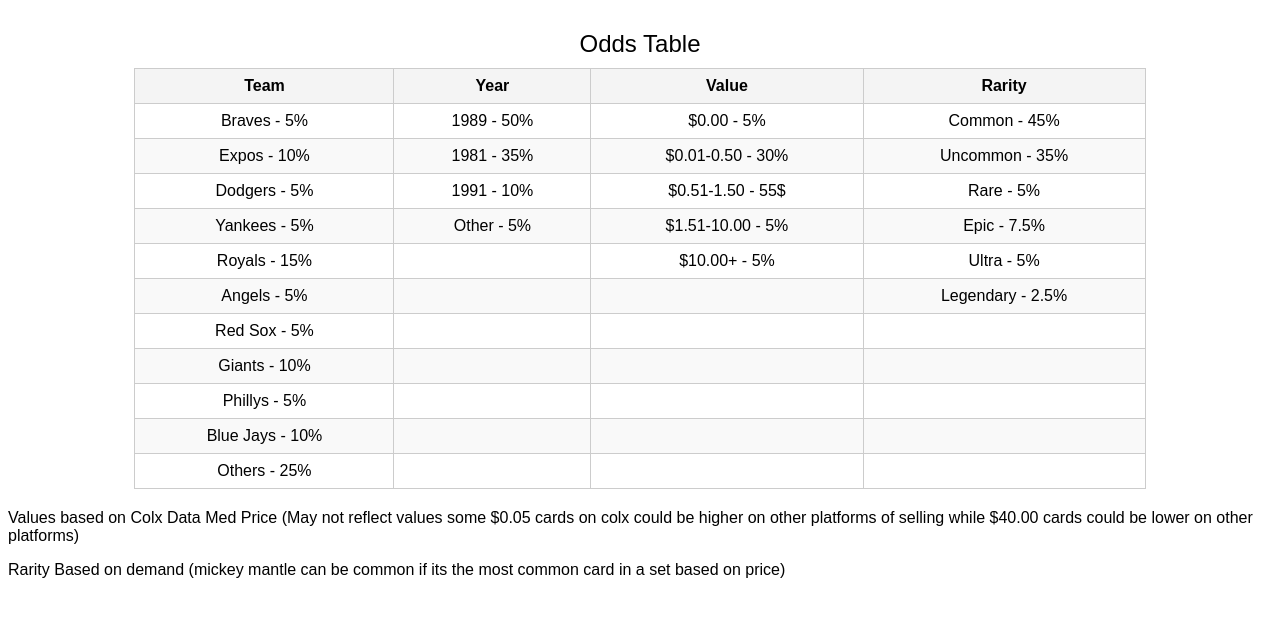
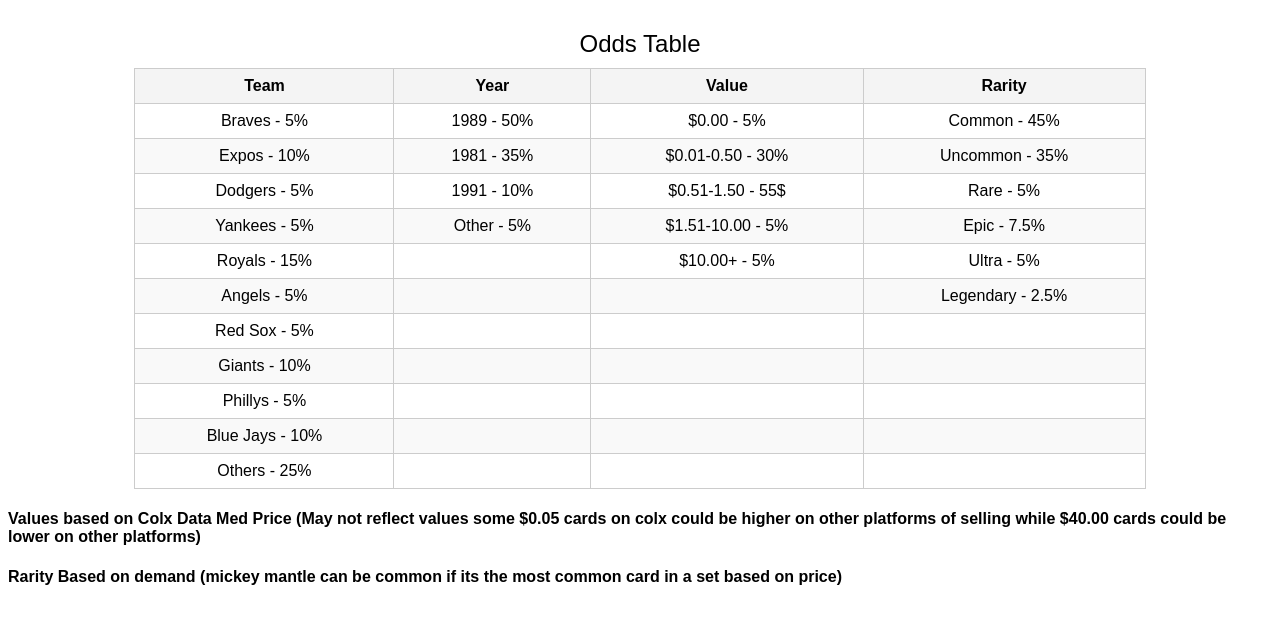
Before and after one commit to Zm86m/mysteryoddslisting, a plain HTML site: page Baseball/index.html in a window 1280 px wide. Drawn offline with Linux system fonts and the light colour scheme.

Commit message:
Update index.html

```diff
--- a/Baseball/index.html
+++ b/Baseball/index.html
@@ -56,7 +56,7 @@
             <tr><td>Others - 25%</td><td></td><td></td><td></td></tr>
         </tbody>
     </table>
-    <p>Values based on Colx Data Med Price (May not reflect values some $0.05 cards on colx could be higher on other platforms of selling while $40.00 cards could be lower on other platforms)</p>
-    <p>Rarity Based on demand (mickey mantle can be common if its the most common card in a set based on price)</p>
+    <h4>Values based on Colx Data Med Price (May not reflect values some $0.05 cards on colx could be higher on other platforms of selling while $40.00 cards could be lower on other platforms)</h4>
+    <h4>Rarity Based on demand (mickey mantle can be common if its the most common card in a set based on price)</h4>
 </body>
 </html>
```
